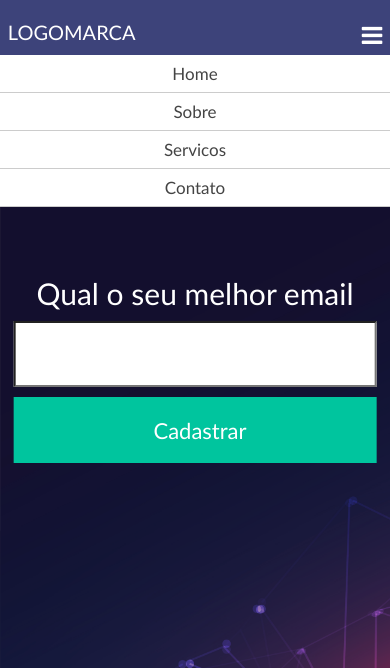
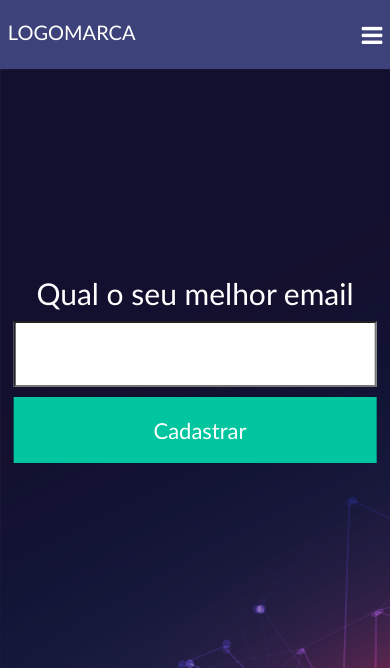
Before and after one commit to SanthyagoSouza/2---danki-code, a PHP site: page /4/ in a window 390 px wide. Shown: the top 668 px of the page. Run offline with PHP 8.4, Linux system fonts and the light colour scheme; some libraries are stand-ins or nearby versions.

Commit message:
adiciona configuração de caminho de inclusão e refatora links no HTML; melhora estilo CSS e funcionalidade do menu móvel

```diff
--- /dev/null
+++ b/config.php
@@ -0,0 +1,6 @@
+<?php
+
+    define('INCLUDES_PATH', 'http://localhost/4%20-%20danki-code/');
+
+
+?>
--- a/estilo/estilo.css
+++ b/estilo/estilo.css
@@ -50,6 +50,11 @@ header .logo {
     color: white;
 }
 
+.logo a{
+    text-decoration: none;
+    color: white;
+}
+
 nav.desktop ul {
     position: relative;
     top: 3px;
@@ -59,6 +64,7 @@ nav.desktop ul {
 
 .mobile {
     display: none;
+
 }
 
 img {
@@ -71,6 +77,8 @@ nav.desktop li {
     display: inline-block;
 
 }
+
+
 
 nav.desktop a {
     font-size: 15px;
@@ -85,6 +93,14 @@ nav.deskotop a:hover{
     color: white;
     text-decoration: none;
 }
+
+/* section.banner-principal {
+    width: 100%;
+    height: 600px;
+    background-image: url("./img/19187761.jpg");
+    background-size: cover;
+    position: relative;
+} */
 
 section.banner-principal {
     width: 100%;
@@ -306,7 +322,7 @@ footer p {
     nav.mobile ul {
         top: 55px;
         z-index: 3;
-        display: block;
+        display: none;
         position: absolute;
         width: 100%;
         left: 0;
--- a/index.php
+++ b/index.php
@@ -1,24 +1,19 @@
+<?php include('config.php'); ?>
 <!DOCTYPE html>
 <html lang="pt-br">
 
 <head>
     <meta charset="UTF-8">
-    <link rel="stylesheet" href="estilo/estilo.css">
+    <link rel="stylesheet"  href="<?php echo INCLUDES_PATH; ?>estilo/estilo.css">
     <link rel="stylesheet" href="https://cdnjs.cloudflare.com/ajax/libs/font-awesome/4.7.0/css/font-awesome.min.css">
-    <link rel="stylesheet" href="path/to/font-awesome/css/font-awesome.min.css">
+    <link rel="stylesheet" href="<?php echo INCLUDES_PATH; ?>path/to/font-awesome/css/font-awesome.min.css">
     <meta name="viewport" content="width=device-width, initial-scale=1.0">
     <meta name="description" content="Descricao do site">
     <meta name="keywords" content="palavras,chaves,do,site">
     <title>projeto 01</title>
 
     <style>
-        section.banner-principal {
-            width: 100%;
-            height: 600px;
-            background-image: url("./img/19187761.jpg");
-            background-size: cover;
-            position: relative;
-        }
+
     </style>
 
 </head>
@@ -26,22 +21,22 @@
 <body>
     <header>
         <div class="center">
-            <div class="logo left">logomarca</div>
+            <div class="logo left"><a href=""> logomarca </a></div>
             <nav class="desktop right">
                 <ul>
-                    <li><a href=" ">Home</a></li>
-                    <li><a href=" ">Sobre</a></li>
-                    <li><a href=" ">Servicos</a></li>
-                    <li><a href=" ">Contato</a></li>
+                    <li><a href="<?php echo INCLUDES_PATH; ?> ">Home</a></li>
+                    <li><a href="<?php echo INCLUDES_PATH; ?>Sobre ">Sobre</a></li>
+                    <li><a href="<?php echo INCLUDES_PATH; ?>Servicos ">Servicos</a></li>
+                    <li><a href="<?php echo INCLUDES_PATH; ?>Contato ">Contato</a></li>
                 </ul>
             </nav>
             <nav class="mobile right">
                 <div class="botao-menu-mobile"><i class="fa fa-bars" aria-hidden="true"></i></div>
                 <ul>
-                    <li><a href=" ">Home</a></li>
-                    <li><a href=" ">Sobre</a></li>
-                    <li><a href=" ">Servicos</a></li>
-                    <li><a href=" ">Contato</a></li>
+                    <li><a href="<?php echo INCLUDES_PATH; ?> ">Home</a></li>
+                    <li><a href="<?php echo INCLUDES_PATH; ?>Sobre ">Sobre</a></li>
+                    <li><a href="<?php echo INCLUDES_PATH; ?>Servicos ">Servicos</a></li>
+                    <li><a href="<?php echo INCLUDES_PATH; ?>Contato ">Contato</a></li>
                 </ul>
             </nav>
             <div class="clear"></div><!--clear-->
@@ -81,7 +76,7 @@
                 </p>
             </div><!--w50-->
             <div class="w50 left">
-                <img class="right" src="https://cdn-icons-png.flaticon.com/512/1373/1373255.png" alt="">
+                <img class="right" src="<?php echo INCLUDES_PATH; ?> https://cdn-icons-png.flaticon.com/512/1373/1373255.png" alt="">
             </div><!--w50-->
             <div class="clear"></div>
         </div>
@@ -169,8 +164,8 @@
             <p>Todos os direitos reservados</p>
         </div>
     </footer>
-    <script src="script/node_modules/jquery/dist/jquery.js"></script>
-    <script src="js/script.js"></script>
+    <script src="<?php echo INCLUDES_PATH; ?>script/node_modules/jquery/dist/jquery.js"></script>
+    <script src="<?php echo INCLUDES_PATH; ?>js/script.js"></script>
     <script>
 
 
--- a/js/script.js
+++ b/js/script.js
@@ -1,15 +1,28 @@
 $(function(){
     $('nav.mobile').click(function(){
 
-        var listaMenu = $('nav.mobile ul');
+         var listaMenu = $('nav.mobile ul');
+
+        // if(listaMenu.is(':hidden') == true){
+        // listaMenu.fadeIn();
+        // }
+        // else{
+        //     listaMenu.fadeOut();
+        // }
+
 
         if(listaMenu.is(':hidden') == true){
-        listaMenu.fadeIn();
+
+            var icone = $('.botao-menu-mobile').find('i')
+            icone.removeClass('fa-bars');
+            icone.addClass('fa-times');
+            listaMenu.slideToggle();
+        } else{
+            var icone = $('.botao-menu-mobile').find('i')
+            icone.removeClass('fa-times');
+            icone.addClass('fa-bars');
+            listaMenu.slideToggle();
         }
-        else{
-            listaMenu.fadeOut();
-        }
-
 
     });
 })
```
Also changed, not shown: .htaccess (added).
